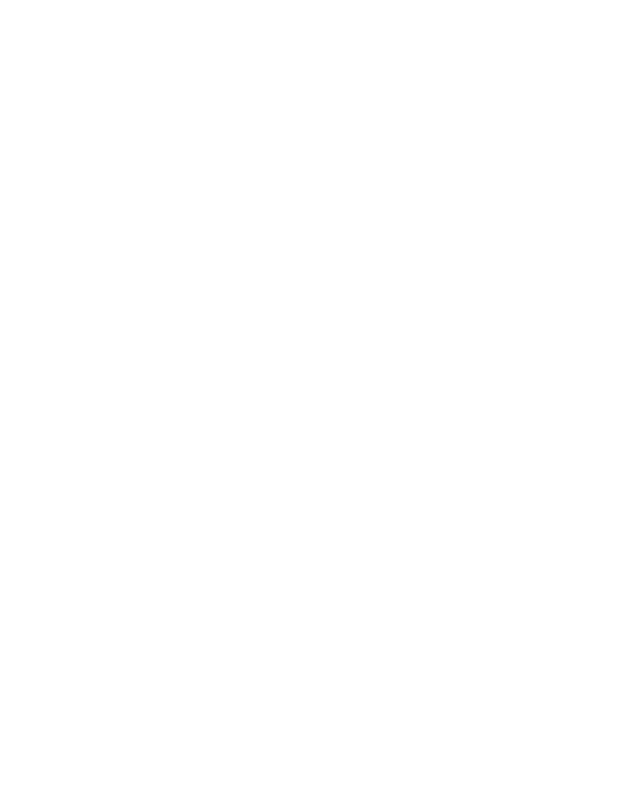
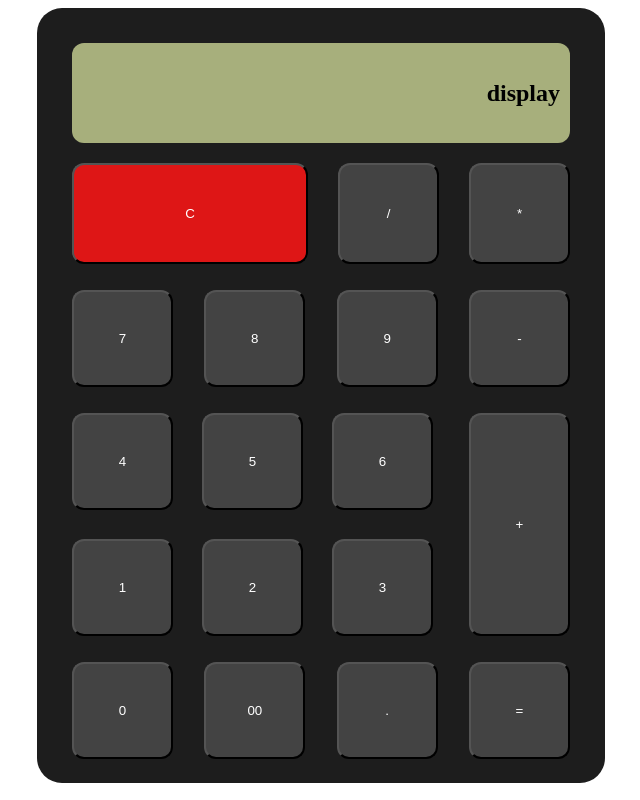
Before and after one commit to kaoutar-ouadih/calculator-project, a plain HTML site: page index.html in a window 1280 px wide. Shown: the whole page, without its empty margins (319-959 px from the left). Drawn offline with Linux system fonts and the light colour scheme.

Commit message:
user interface for the calculator first version

```diff
--- a/index.html
+++ b/index.html
@@ -3,9 +3,40 @@
 <head>
     <meta charset="UTF-8">
     <meta name="viewport" content="width=device-width, initial-scale=1.0">
+    <link rel="stylesheet" href="./style.css"/>
     <title>Document</title>
 </head>
 <body>
-
+    <div id="container">
+        <div id="display"> display </div>
+        <div class="row">
+            <button id="clear"> C </button>
+            <button class="btn"> / </button>
+            <button class="btn"> * </button>
+        </div>
+        <div class="row">
+            <button class="btn"> 7 </button>
+            <button class="btn"> 8 </button>
+            <button class="btn"> 9 </button>
+            <button class="btn"> - </button>
+        </div>
+        <div class="row">
+            <div class="subRow">
+                <button class="btn"> 4 </button>
+                <button class="btn"> 5 </button>
+                <button class="btn"> 6 </button>
+                <button class="btn"> 1 </button>
+                <button class="btn"> 2 </button>
+                <button class="btn"> 3 </button>
+            </div>
+            <button class="btn"> + </button>
+        </div>
+        <div class="row">
+            <button class="btn"> 0 </button>
+            <button class="btn"> 00 </button>
+            <button class="btn"> . </button>
+            <button class="btn"> = </button>
+        </div>
+    </div>
 </body>
 </html>
--- a/javascript.js
+++ b/javascript.js
@@ -25,6 +25,7 @@ function operate(firstNum, secondNum, operator){
     switch(operator){
         case "+" :
             add(firstNum, secondNum);
+            // console.log(add(firstNum, secondNum));
             break;
         case "-" :
             substract(firstNum, secondNum);
@@ -39,3 +40,6 @@ function operate(firstNum, secondNum, operator){
             "No operator found!";
     }
 }
+// let reuslt =
+// console.log(operate(1, 5, "+"));
+// console.log(reuslt);
--- a/style.css
+++ b/style.css
@@ -0,0 +1,51 @@
+body{
+   display: flex;
+   justify-content: center;
+
+}
+#container{
+    background-color: #1d1d1d;
+    width:498px;
+    height: 705px;
+    border-radius: 25px;
+    padding: 35px;
+}
+#display{
+    /* margin: 35px; */
+    margin-bottom: 20px;
+    height: 80px;
+    background-color: #a7af7c;
+    border-radius: 12px;
+    display :flex;
+    justify-content: flex-end;
+    align-items: center;
+    padding: 10px;
+    font-weight: bold;
+    font-size: 24px;
+}
+.row{
+    display: flex;
+    justify-content: space-between;
+    /* gap: 26px; */
+    margin-bottom: 26px;
+}
+.btn{
+    min-width: 101px;
+    min-height: 97px;
+    border-radius: 12px;
+    color: white;
+    background-color: #434343;
+}
+#clear{
+    min-width: 236px;
+    height: 101px;
+    border-radius: 12px;
+    background-color: #de1616;
+    color: white;
+
+}
+.subRow{
+    display: flex;
+    flex-wrap: wrap;
+    gap: 29px;
+}
```
